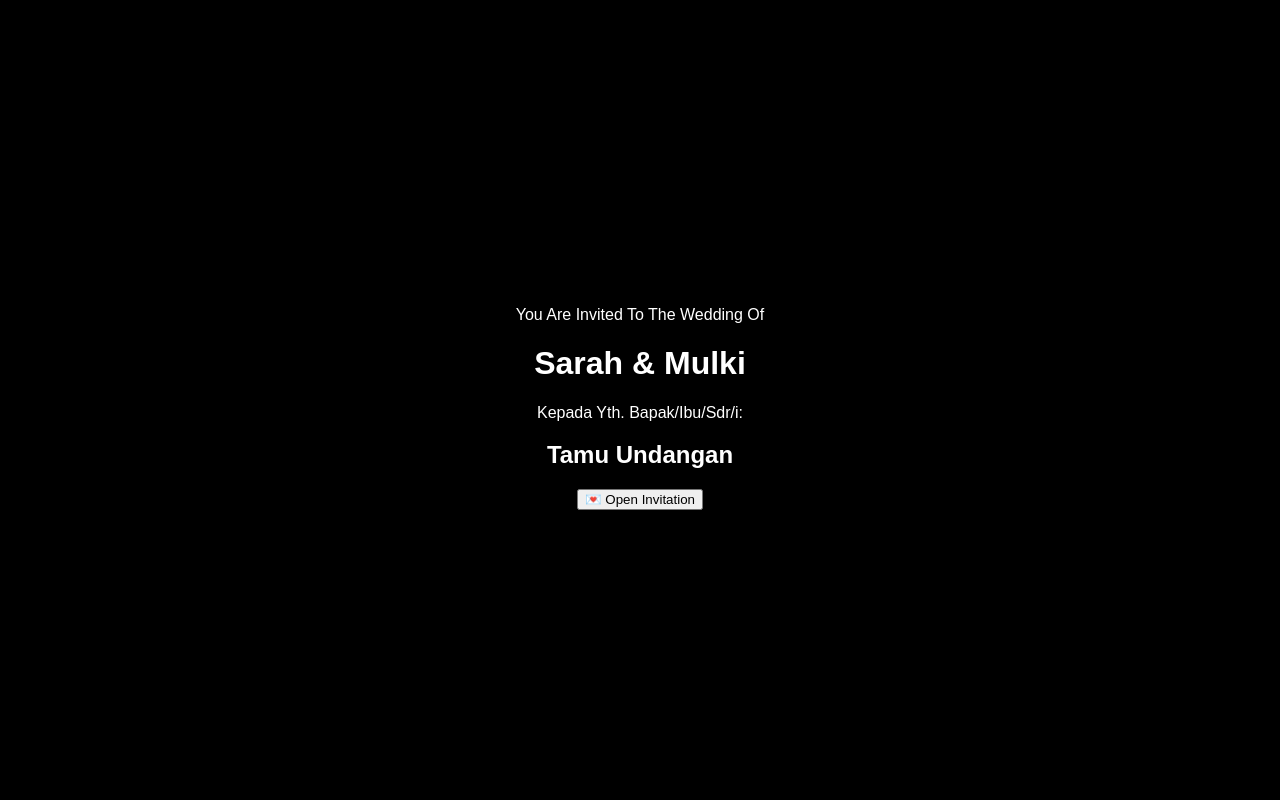
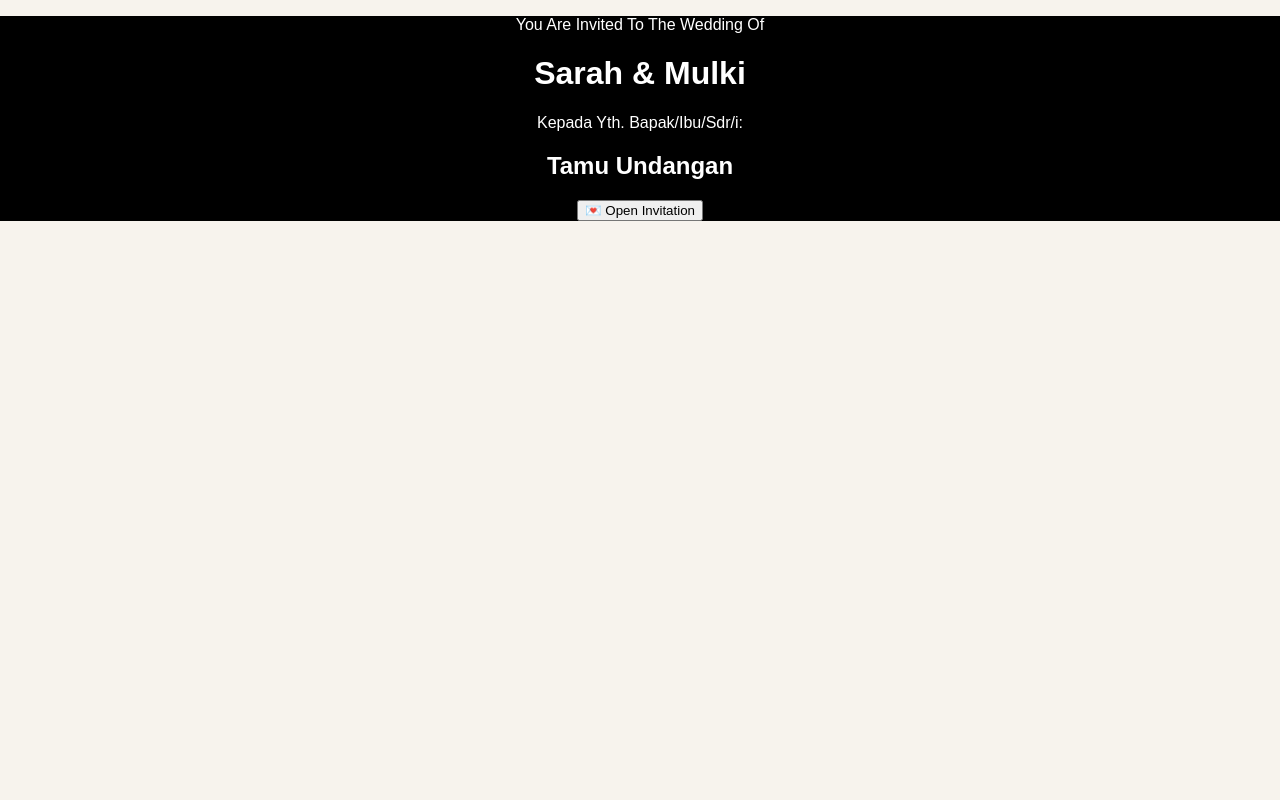
Before and after one commit to xvbswmhrw9-pixel/sarah-mulki-wedding, a plain HTML site: page index.html in a window 1280 px wide. Shown: the top 800 px of the page. Drawn offline with Linux system fonts and the light colour scheme.

Commit message:
Update style.css

```diff
--- a/style.css
+++ b/style.css
@@ -9,7 +9,7 @@
     --color-accent: #A98E7B; /* Warna tema (emas/coklat muda) */
     --color-dark-text: #614051; /* Warna merah anggur atau coklat tua */
 }
-
+/* Pastikan scroll-behavior: smooth diterapkan pada elemen html */
 html {
     scroll-behavior: smooth;
 }
@@ -117,28 +117,6 @@ body {
     background-color: #927763;
 }
 
-/* Pastikan scroll-behavior: smooth diterapkan pada elemen html */
-html {
-    scroll-behavior: smooth;
-}
-/* Styling Dasar */
-body {
-    font-family: 'Poppins', sans-serif;
-    margin: 0;
-    padding: 0;
-    text-align: center;
-    background-color: #000; /* Latar belakang gelap untuk kesan elegan */
-    color: #fff; /* Warna teks terang */
-
-/* Style untuk setiap SECTION agar memiliki padding yang cukup */
-.section-content {
-    padding: 80px 20px;
-    min-height: 80vh; /* Agar setiap bagian cukup tinggi untuk transisi scroll */
-    background-color: #111; /* Warna latar belakang gelap untuk konten */
-    /* Tambahkan efek transisi atau animasi sederhana saat di-scroll jika diinginkan */
-    /* Contoh: opacity: 0; transition: opacity 1s ease-in-out; */
-}
-
 /* 2. OPENING PAGE (Efek Transisi/Parallax Ringan) */
 #opening-page {
     background-attachment: fixed; /* Kunci background agar terjadi efek parallax saat scroll */
@@ -155,20 +133,7 @@ body {
 button, a {
     transition: all 0.3s ease;
 }
-/* 1. PAGE AWAL (Landing Screen) */
-#landing-screen {
-    position: fixed;
-    top: 0;
-    left: 0;
-    width: 100%;
-    height: 100%;
-    background-color: #000; /* Latar gelap saat belum dibuka */
-    color: white;
-    display: flex;
-    justify-content: center;
-    align-items: center;
-    z-index: 1000;
-    transition: opacity 1s ease-out; /* Transisi saat menghilang */
+
 }
 .hidden {
     display: none !important;
```
